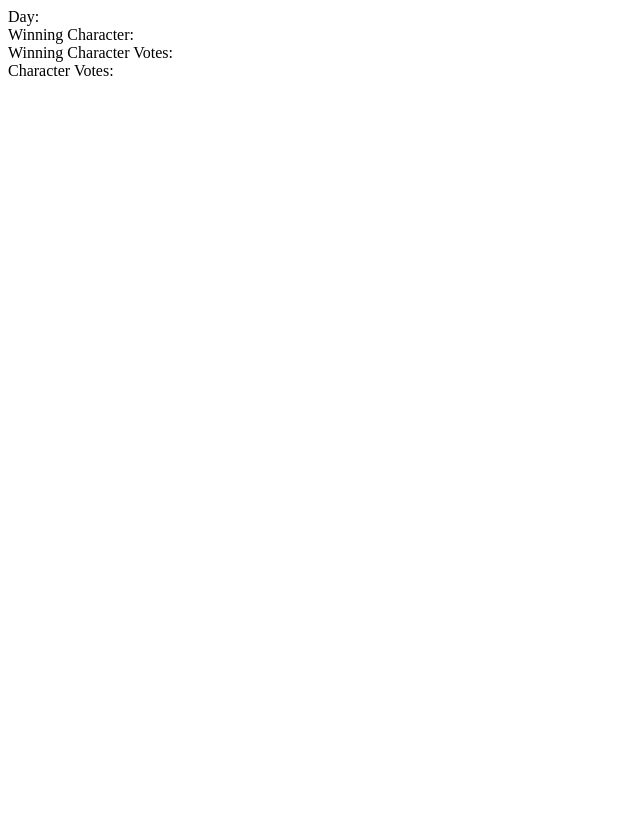
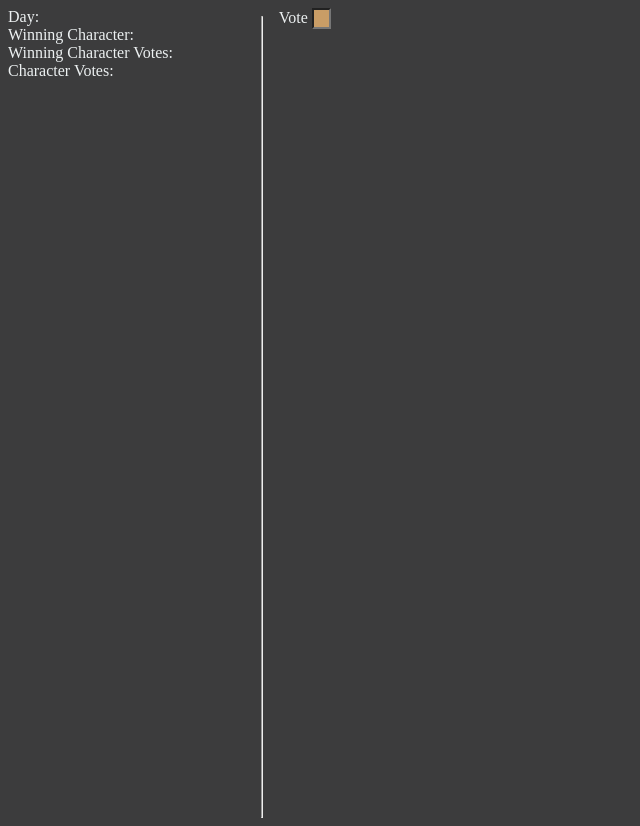
Before and after one commit to HarshaLaxman/CharacterEveryDay, a website: page Truffle/src/index.html in a window 1280 px wide. Shown: the whole page, without its empty margins (0-640 px from the left). Before the commit the page ends 800 px from the top, so only its background shows below. Drawn offline with nearby package versions, Linux system fonts and the light colour scheme; no server answers.

Commit message:
Some styling and not displaying empty votes

```diff
--- /dev/null
+++ b/Truffle/src/css/main.css
@@ -0,0 +1,42 @@
+body {
+    background-color: #3C3C3D;
+}
+
+div {
+    color: #ECF0F1;
+}
+
+hr {
+    height:100vh; /* you might need some positioning for this to work, see other questions about 100% height */
+    /* width:0vh; */
+    width: 0vh;
+    float: left;
+    color: #FFFFFF;
+    /* border:1px solid #FFFFFF; */
+    margin-right: 1em;
+    /* position: absolute; */
+}
+
+input {
+    width: 1.5ch;
+}
+
+input[type="text"], textarea {
+    background-color : #C99D66;
+}
+
+
+.read {
+    float: left;
+    width: 20%;
+}
+
+.read .contractData {
+    color: #C99D66;
+}
+
+.write {
+    /* float: right; */
+    width: 70%;
+    color: #FFFFFF;
+}
--- a/Truffle/src/index.html
+++ b/Truffle/src/index.html
@@ -5,6 +5,9 @@
     <meta http-equiv="X-UA-Compatible" content="IE=edge">
     <meta name="viewport" content="width=device-width, initial-scale=1">
     <title>Character Every Day</title>
+
+    <!-- STYLING -->
+    <link href="css/main.css" rel="stylesheet">
   </head>
   <body>
     <!-- SCRIPTS -->
@@ -13,13 +16,18 @@
     <script src="js/truffle-contract.js"></script>
     <script src="js/app.js"></script>
 
-    <div>Day: <span id="day"></span></div>
+    <div class="read">
+      <div>Day: <span id="day" class="contractData"></span></div>
+      <div>Winning Character: <span id="winningCharacter" class="contractData"></span></div>
+      <div>Winning Character Votes: <span id="winningCharacterVotes" class="contractData"></span></div>
+      <div>Character Votes: <span id="characterVotes" class="contractData"></span></div>
+    </div>
 
-    <div>Winning Character: <span id="winningCharacter"></span></div>
+    <hr>
 
-    <div>Winning Character Votes: <span id="winningCharacterVotes"></span></div>
-
-    <div>Character Votes: <span id="characterVotes"></span></div>
+    <div class="write">
+      <div>Vote <input type="text" maxlength="1" name="character"></input></div>
+    </div>
 
   </body>
 </html>
--- a/Truffle/src/js/app.js
+++ b/Truffle/src/js/app.js
@@ -69,7 +69,11 @@ App = {
     for (let charCode = 0; charCode < App.characterVotes.length; charCode++) {
        let charVotes = {};
        let char = String.fromCharCode(charCode);
-       charVotes[char] = App.characterVotes[charCode].valueOf();
+       let votes = App.characterVotes[charCode].valueOf();
+       if (votes > 0)
+        charVotes[char] = votes;
+       else
+        continue;
        characterVotesDict.push(charVotes);
     }
     characterVotesDict.sort(function(a,b) {
```
